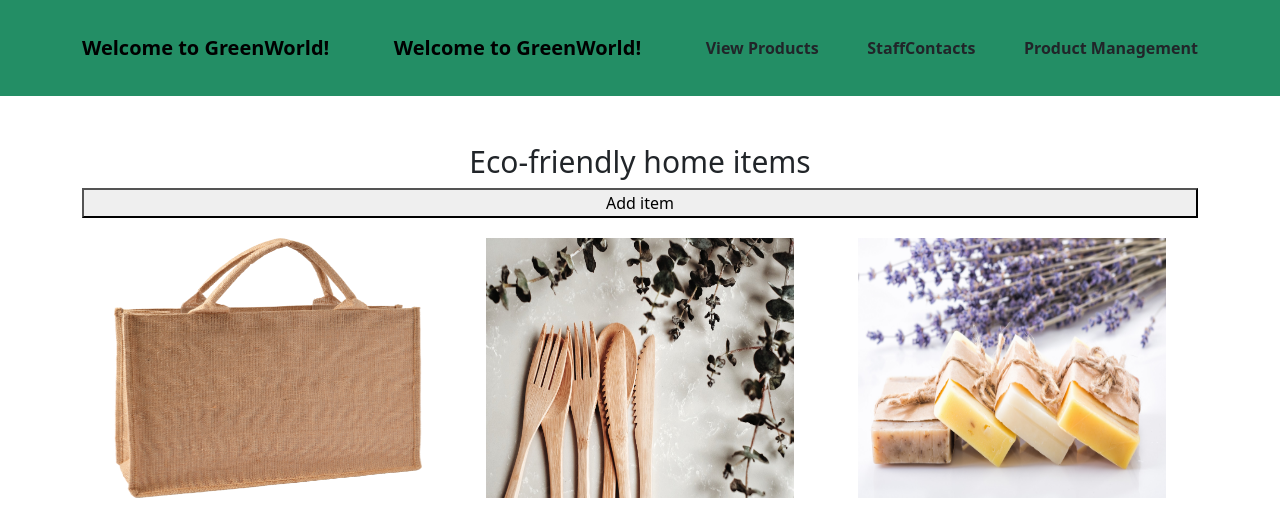
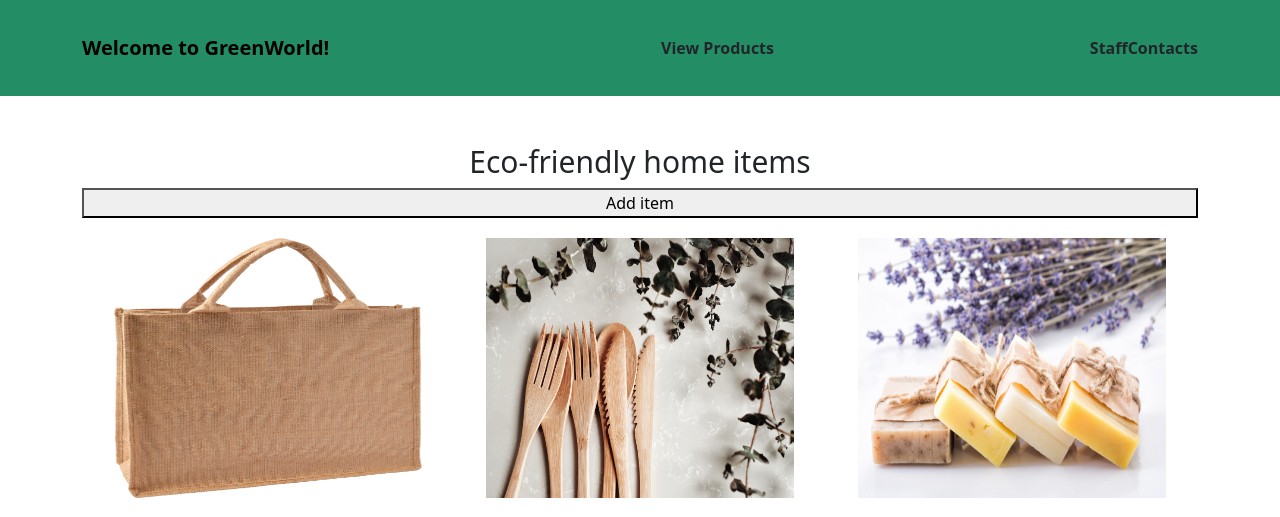
Before and after one commit to Spacexst/GreenWorld-Software-Project, a Django app: page /products/ in a window 1280 px wide. Shown: the top 517 px of the page. Run offline with Django 5.2, Linux system fonts and the light colour scheme; data that the repository does not hold is empty.

Commit message:
modified files

```diff
--- a/greenworldstaffsite/templates/base.html
+++ b/greenworldstaffsite/templates/base.html
@@ -17,13 +17,12 @@
 
 
 
-               <a class="navbar-brand" href="{% url 'product_list' %}">Welcome to GreenWorld!</a>
+
 
                 <a class="nav-link" href="{% url 'product_list' %}">View Products</a>
 
                 <a class="nav-link" href="{% url 'staff_list' %}">StaffContacts</a>
 
-                <a class="nav-link" href="{% url 'product_list' %}">Product Management</a>
 
 
 
```
Also changed, not shown: greenworldstaffsite/db.sqlite3.
